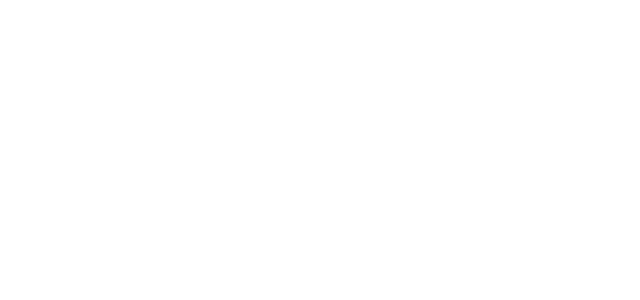
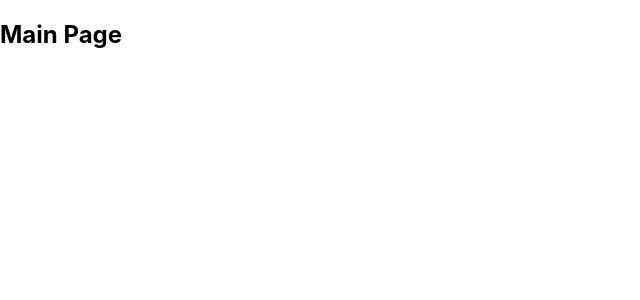
Before and after one commit to zeynephakgul/frontend-app, a React (Create React App) app: page /mainpage in a window 1280 px wide. Before the commit this address had no page. Shown: the top 300 px of the page, without its empty margins (0-640 px from the left). Built offline with nearby package versions, Linux system fonts and the light colour scheme.

Commit message:
MainPage Routing

```diff
--- a/src/App.js
+++ b/src/App.js
@@ -2,6 +2,7 @@
 import { BrowserRouter as Router, Route, Routes } from 'react-router-dom';
 import SignUp from './SignUp';
 import LoginForm from './LoginForm';
+import MainPage from './MainPage';
 
 const App = () => {
     return (
@@ -9,6 +10,7 @@
             <Routes>
                 <Route path="/" element={<SignUp />} />
                 <Route path="/login" element={<LoginForm />} />
+                <Route path='/mainpage' element={<MainPage />} />
             </Routes>
         </Router>
     );
--- a/src/LoginForm.js
+++ b/src/LoginForm.js
@@ -17,7 +17,7 @@
             console.log('Login successful!', response.data);
 
             // Redirect to main page upon successful login
-            navigate('/');
+            navigate('/mainpage');
 
         } catch (error) {
             console.error('Login failed!', error);
--- /dev/null
+++ b/src/MainPage.js
@@ -0,0 +1,14 @@
+import React, { useState } from 'react';
+import axios from 'axios';
+
+const MainPage = () => {
+    const [username, setUsername] = useState('');
+
+    return (
+        <div>
+            <h2>Main Page</h2>
+        </div>
+    );
+};
+
+export default MainPage;
```
